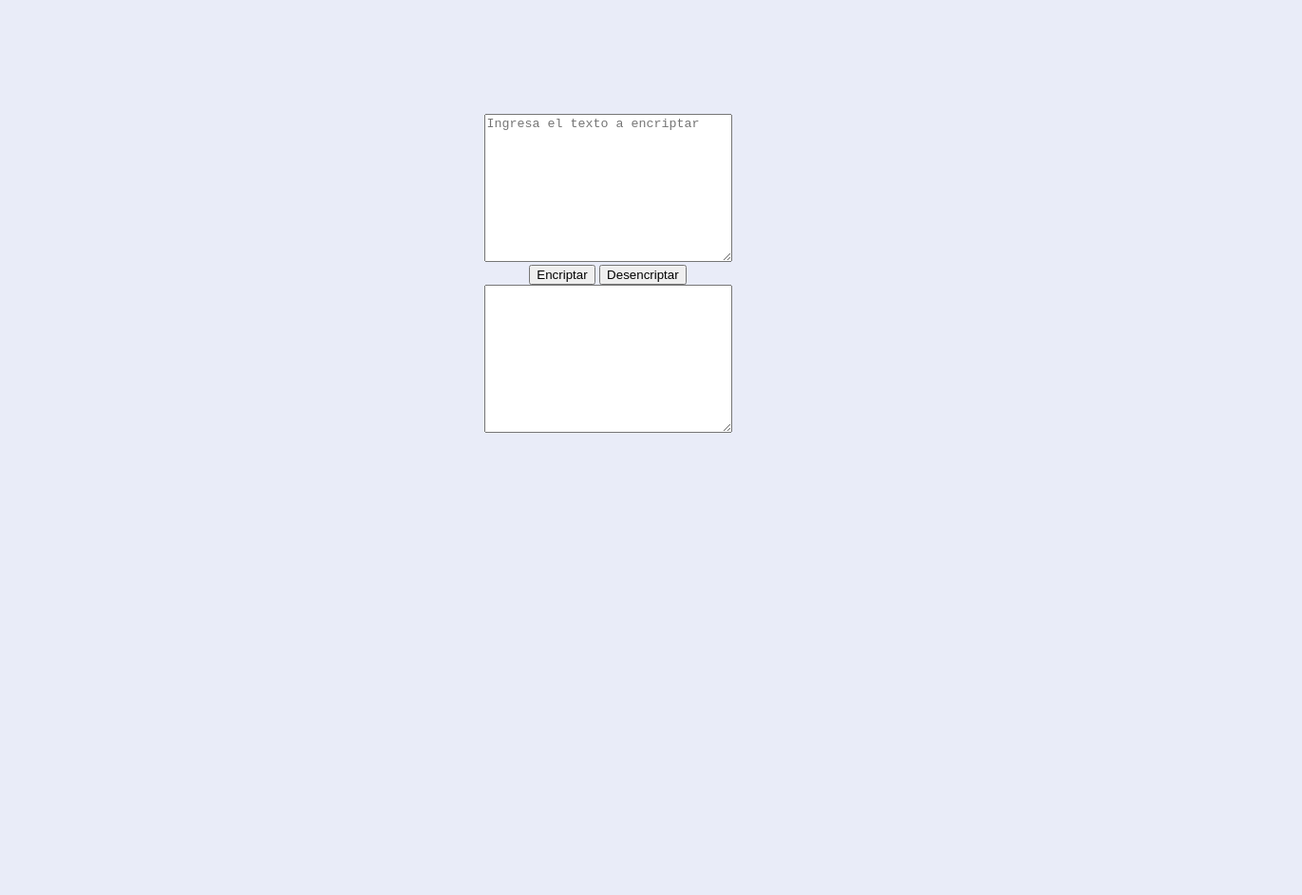
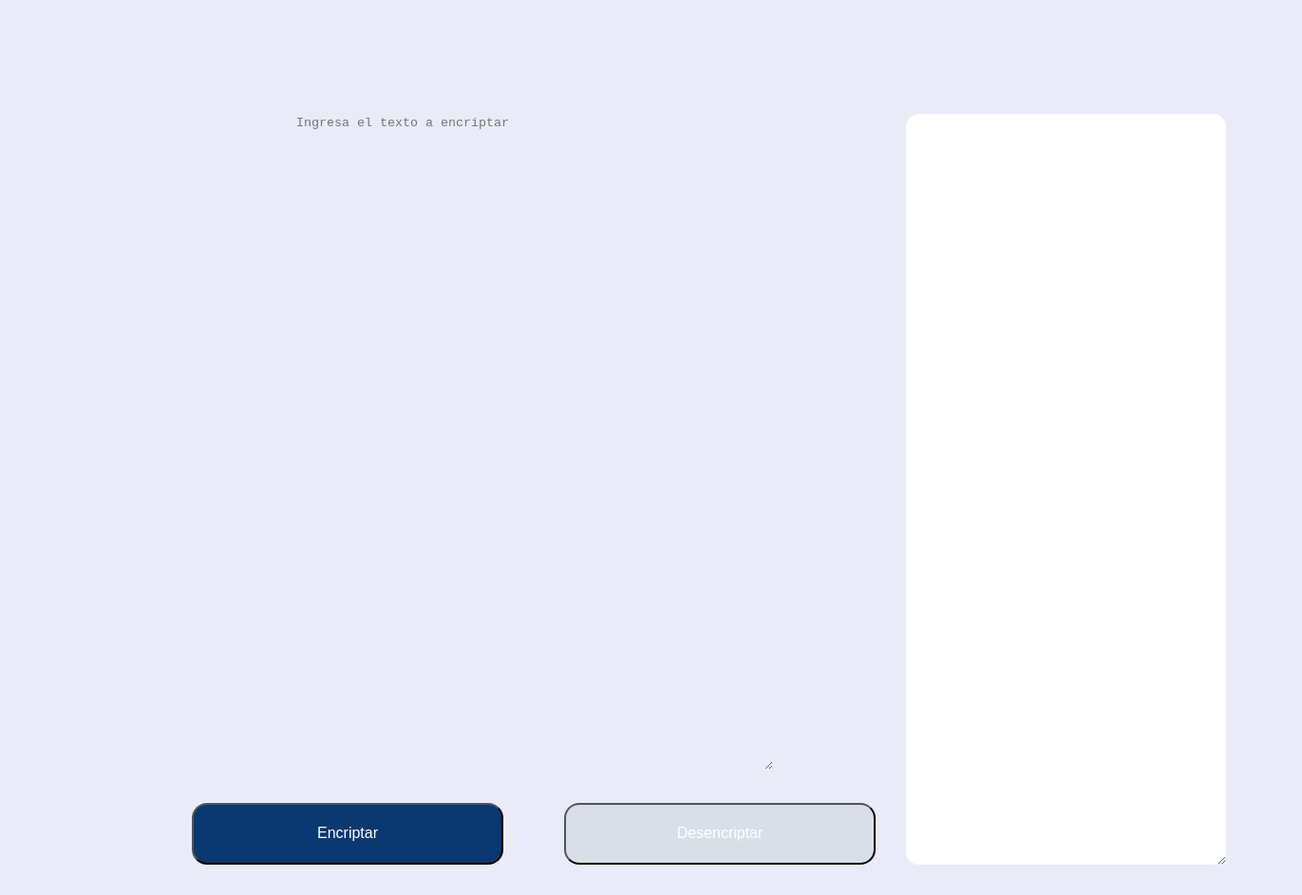
Before and after one commit to Betest/challenge-encrypt, a plain HTML site: page index.html in a window 1280 px wide. Shown: the part 120-1063 px from the top of the page at 95% size, 1371 px wide, since content can reach past the window. Before the commit the page ends 800 px from the top, so only its background shows below. Drawn offline with Linux system fonts and the light colour scheme.

Commit message:
ajuste estilos

```diff
--- a/index.html
+++ b/index.html
@@ -9,17 +9,25 @@
 </head>
 <body>
     <main class="main">
-        <section>
-            <textarea class="text-encrypt" name="textEncrypt" id="textEncrypt" placeholder="Ingresa el texto a encriptar" cols="30" rows="10"></textarea>
-            <div>
-                <button class="btn-encrypt">Encriptar</button>
-                <button class="btn-decrypt">Desencriptar</button>
+        <div class="container">
+            <section class="">
+                <textarea class="inputText" name="textEncrypt" id="textEncrypt" placeholder="Ingresa el texto a encriptar"></textarea>
+            </section>
+
+            <div class="buttons">
+                <button class="btn btnEncrypt">Encriptar</button>
+                <button class="btn btnDecrypt">Desencriptar</button>
             </div>
+        </div>
+
+
+        <section class="">
+            <textarea class="textMessage" name="outputText" id="outputText"></textarea>
         </section>
-        <section class="textMessage">
-            <textarea name="outputText" id="outputText" cols="30" rows="10"></textarea>
-        </section>
+
+
     </main>
 
 </body>
+<script src="main.js"></script>
 </html>
--- a/styles.css
+++ b/styles.css
@@ -7,9 +7,66 @@
 }
 
 .main {
-    width: 940px;
+    width: 58.75em;
     position: relative;
-    top: 240px;
+    top: 15em;
     margin: auto;
     text-align: center;
+    display: flex;
 }
+
+.inputText{
+    width: 37.5em;
+    height: 51.5em;
+    position: relative;
+    align-items: center;
+    margin: auto;
+    background: none;
+    border: none;
+}
+
+.inputText::before {
+    background: none;
+    border: none;
+    text-decoration: none;
+}
+
+.textMessage {
+    width: 25em;
+    height: 59em;
+    border-radius: 1em;
+    border: none;
+    margin-right: 6em;
+}
+
+.buttons {
+    display: flex;
+}
+
+.btn {
+    border-radius: 1em;
+    width: 20.5em;
+    height: 4.063em;
+    margin: 2em;
+    font-size: 1em;
+    cursor: pointer;
+}
+.btnEncrypt {
+    background-color: #0A3871;
+    color: white;
+}
+
+.btnEncrypt:hover {
+    background-color: #D8DFE8;
+    color: #0A3871;
+}
+
+.btnDecrypt {
+    background-color: #D8DFE8;
+    color: white;
+}
+
+.btnDecrypt:hover {
+    background-color: #0A3871;
+    color: #D8DFE8;
+}
```
